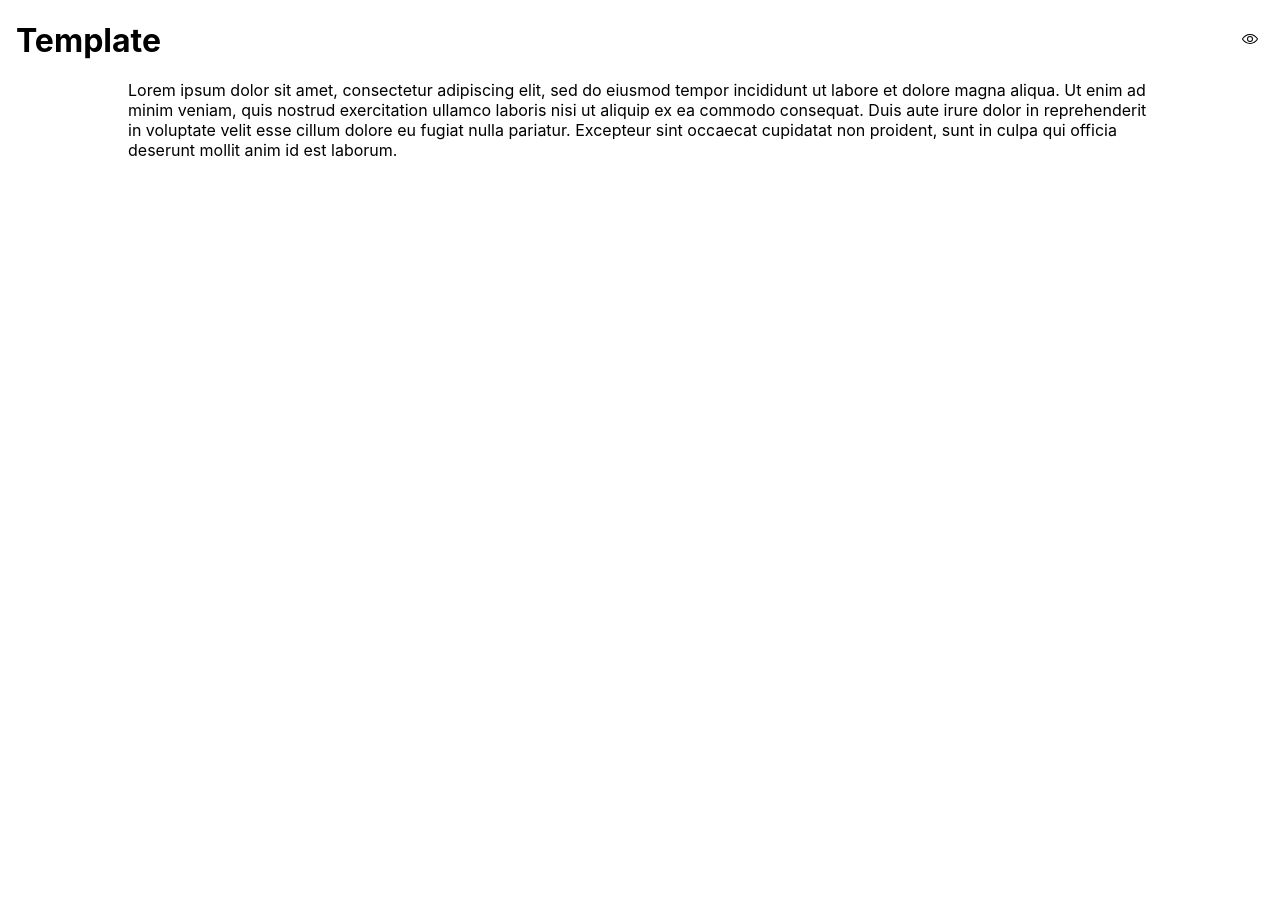
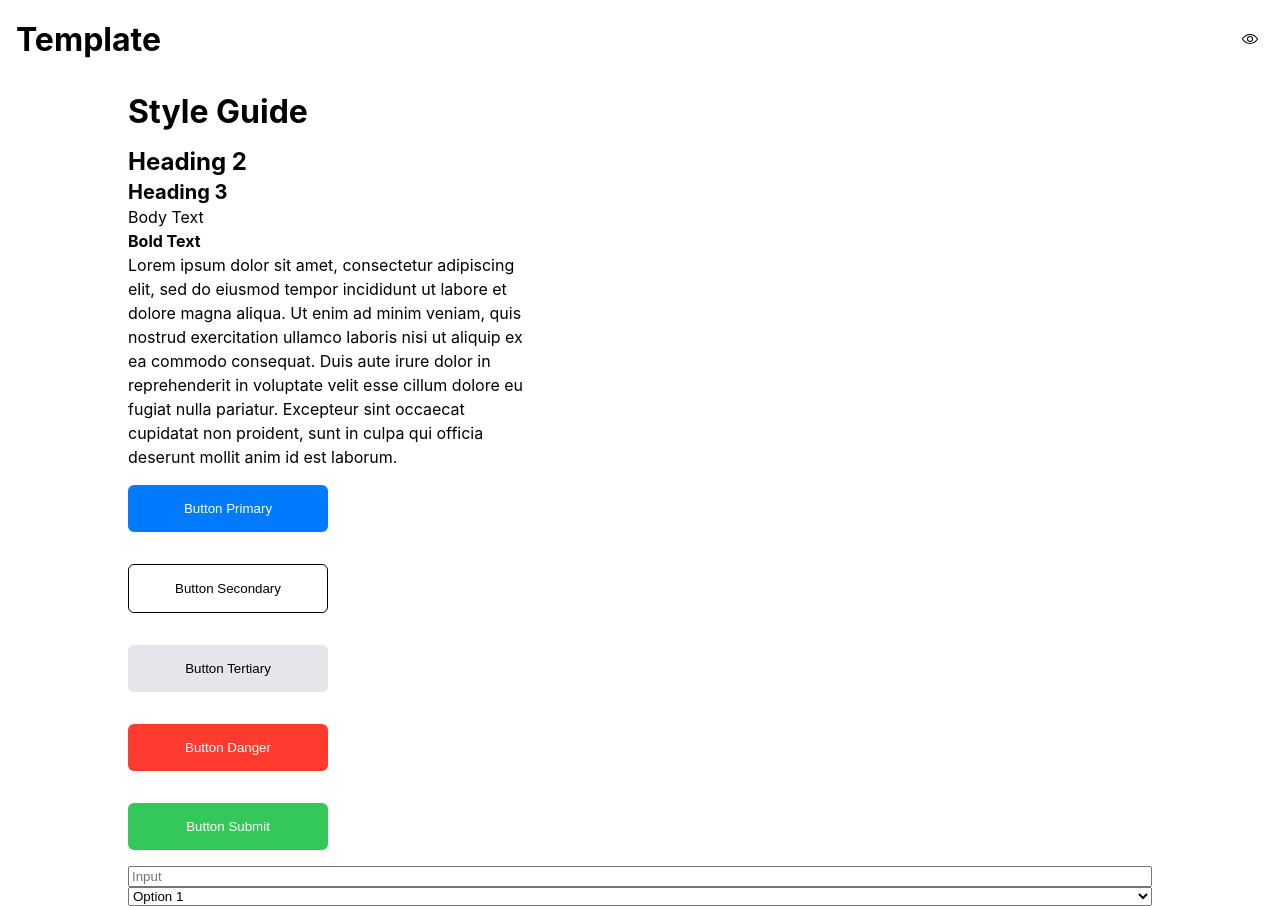
Before and after one commit to mPemba/cra-template, a React (Create React App) app: page / in a window 1280 px wide. Before the commit the page ends 800 px from the top, so only its background shows below. Built offline with nearby package versions, Linux system fonts and the light colour scheme.

Commit message:
adding buttons to style guide

```diff
--- a/src/App.js
+++ b/src/App.js
@@ -3,6 +3,7 @@ import styled from "styled-components";
 import { Header } from "./components/Header";
 import { ThemeProvider } from "styled-components";
 import { getTheme } from "./lib/theme";
+import { Button } from "./components/base/Button";
 
 function App() {
   const [currentTheme, setCurrentTheme] = useState("light");
@@ -26,13 +27,38 @@ function App() {
 
       <Main>
         <Content>
-          Lorem ipsum dolor sit amet, consectetur adipiscing elit, sed do
-          eiusmod tempor incididunt ut labore et dolore magna aliqua. Ut enim ad
-          minim veniam, quis nostrud exercitation ullamco laboris nisi ut
-          aliquip ex ea commodo consequat. Duis aute irure dolor in
-          reprehenderit in voluptate velit esse cillum dolore eu fugiat nulla
-          pariatur. Excepteur sint occaecat cupidatat non proident, sunt in
-          culpa qui officia deserunt mollit anim id est laborum.
+          <h1>Style Guide</h1>
+          <h2>Heading 2</h2>
+          <h3>Heading 3</h3>
+
+          <p>Body Text</p>
+          <p>
+            <strong>Bold Text</strong>
+          </p>
+
+          <p>
+            Lorem ipsum dolor sit amet, consectetur adipiscing elit, sed do
+            eiusmod tempor incididunt ut labore et dolore magna aliqua. Ut enim
+            ad minim veniam, quis nostrud exercitation ullamco laboris nisi ut
+            aliquip ex ea commodo consequat. Duis aute irure dolor in
+            reprehenderit in voluptate velit esse cillum dolore eu fugiat nulla
+            pariatur. Excepteur sint occaecat cupidatat non proident, sunt in
+            culpa qui officia deserunt mollit anim id est laborum.
+          </p>
+
+          <Button variant="primary">Button Primary</Button>
+          <Button variant="secondary">Button Secondary</Button>
+          <Button variant="tertiary">Button Tertiary</Button>
+          <Button variant="danger">Button Danger</Button>
+          <Button variant="submit">Button Submit</Button>
+
+          <input type="text" placeholder="Input" />
+
+          <select>
+            <option>Option 1</option>
+            <option>Option 2</option>
+            <option>Option 3</option>
+          </select>
         </Content>
       </Main>
     </ThemeProvider>
@@ -52,6 +78,8 @@ const Main = styled.main`
 const Content = styled.div`
   width: 80%;
   margin: 0 auto;
+  display: flex;
+  flex-direction: column;
 `;
 
 export default App;
--- /dev/null
+++ b/src/components/base/Button.js
@@ -0,0 +1,61 @@
+import styled from "styled-components";
+
+const Button = ({ children, variant }) => (
+  <ButtonMain variant={variant}>{children}</ButtonMain>
+);
+
+const ButtonMain = styled.button`
+  width: 200px;
+  background: ${(props) => {
+    console.log("props: ", props);
+    switch (props.variant) {
+      case "primary":
+        return props.theme.blue;
+      case "secondary":
+        return props.theme.background;
+      case "tertiary":
+        return props.theme.grey200;
+      case "danger":
+        return props.theme.red;
+      case "submit":
+        return props.theme.green;
+      default:
+        return props.theme.blue;
+    }
+  }};
+  border: ${(props) => {
+    if (props.variant === "secondary") {
+      return `1px solid ${props.theme.text}`;
+    } else {
+      return "none";
+    }
+  }};
+  color: ${(props) => {
+    switch (props.variant) {
+      case "primary":
+        return props.theme.white;
+      case "secondary":
+        return props.theme.text;
+      case "tertiary":
+        return props.theme.black;
+      case "danger":
+        return props.theme.white;
+      case "submit":
+        return props.theme.white;
+      default:
+        return props.theme.white;
+    }
+  }};
+  padding: 1rem 2rem;
+  margin: 1rem 0;
+  border-radius: 6px;
+  cursor: pointer;
+  transition: background-color 0.3s ease-in-out, color 0.3s ease-in-out,
+    opacity 0.3s ease-in-out;
+
+  &:hover {
+    opacity: 0.8;
+  }
+`;
+
+export { Button };
--- a/src/index.css
+++ b/src/index.css
@@ -10,3 +10,28 @@ code {
   font-family: source-code-pro, Menlo, Monaco, Consolas, "Courier New",
     monospace;
 }
+
+h1 {
+  font-size: 2em;
+  line-height: 2em;
+  margin: 0;
+}
+
+h2 {
+  font-size: 1.5em;
+  line-height: 1.5em;
+  margin: 0;
+}
+
+h3 {
+  font-size: 1.25em;
+  line-height: 1.25em;
+  margin: 0;
+}
+
+p {
+  font-size: 1em;
+  line-height: 1.5em;
+  margin: 0;
+  max-width: 400px;
+}
--- a/src/lib/theme.js
+++ b/src/lib/theme.js
@@ -9,6 +9,8 @@ const baseTheme = {
   grey300: "#D1D1D6",
   grey400: "#C7C7CC",
   grey500: "#AEAEB2",
+  white: "#fff",
+  black: "#000",
 };
 
 const darkTheme = {
```
Also changed, not shown: 1 other file (tests, documents, lock files or other folders).
